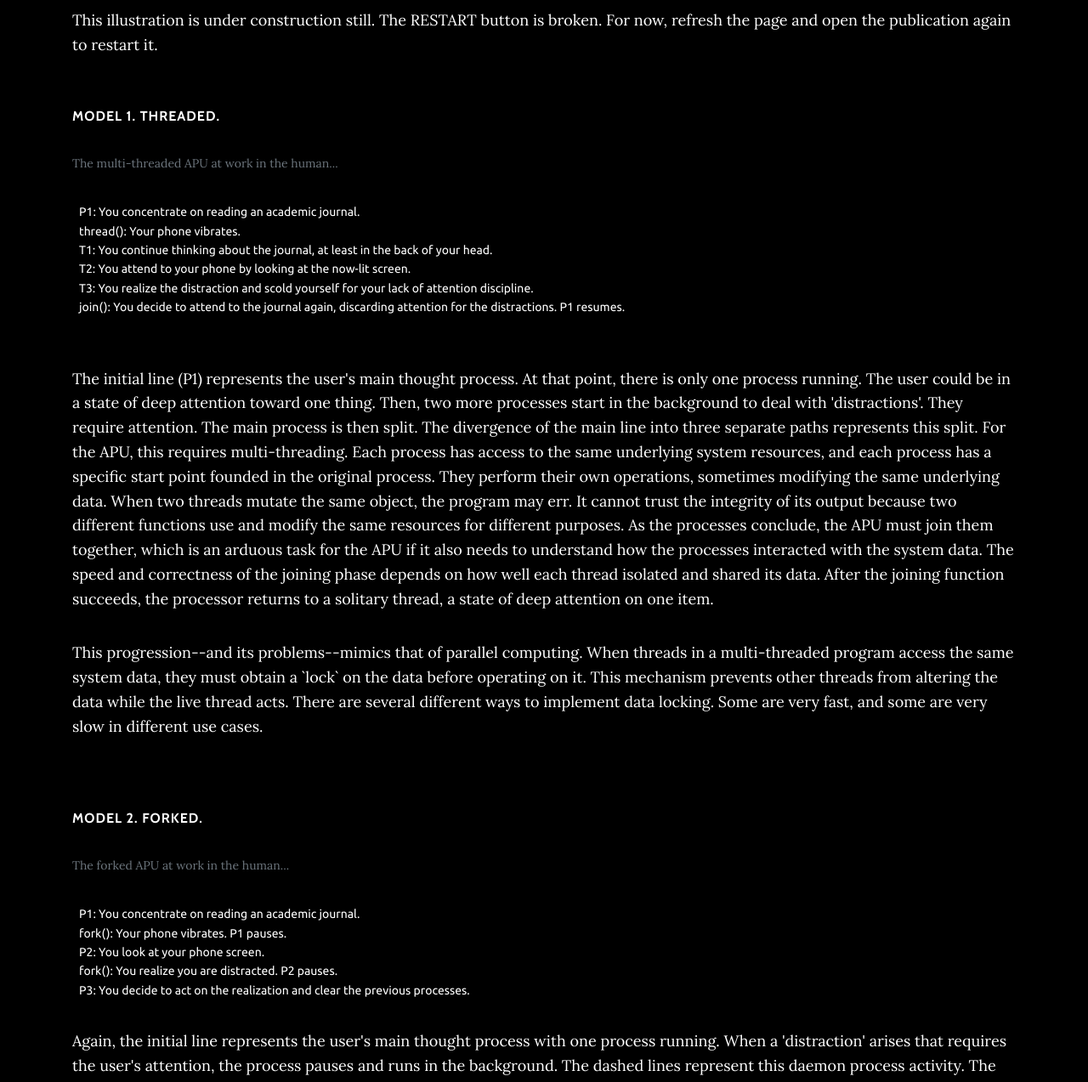
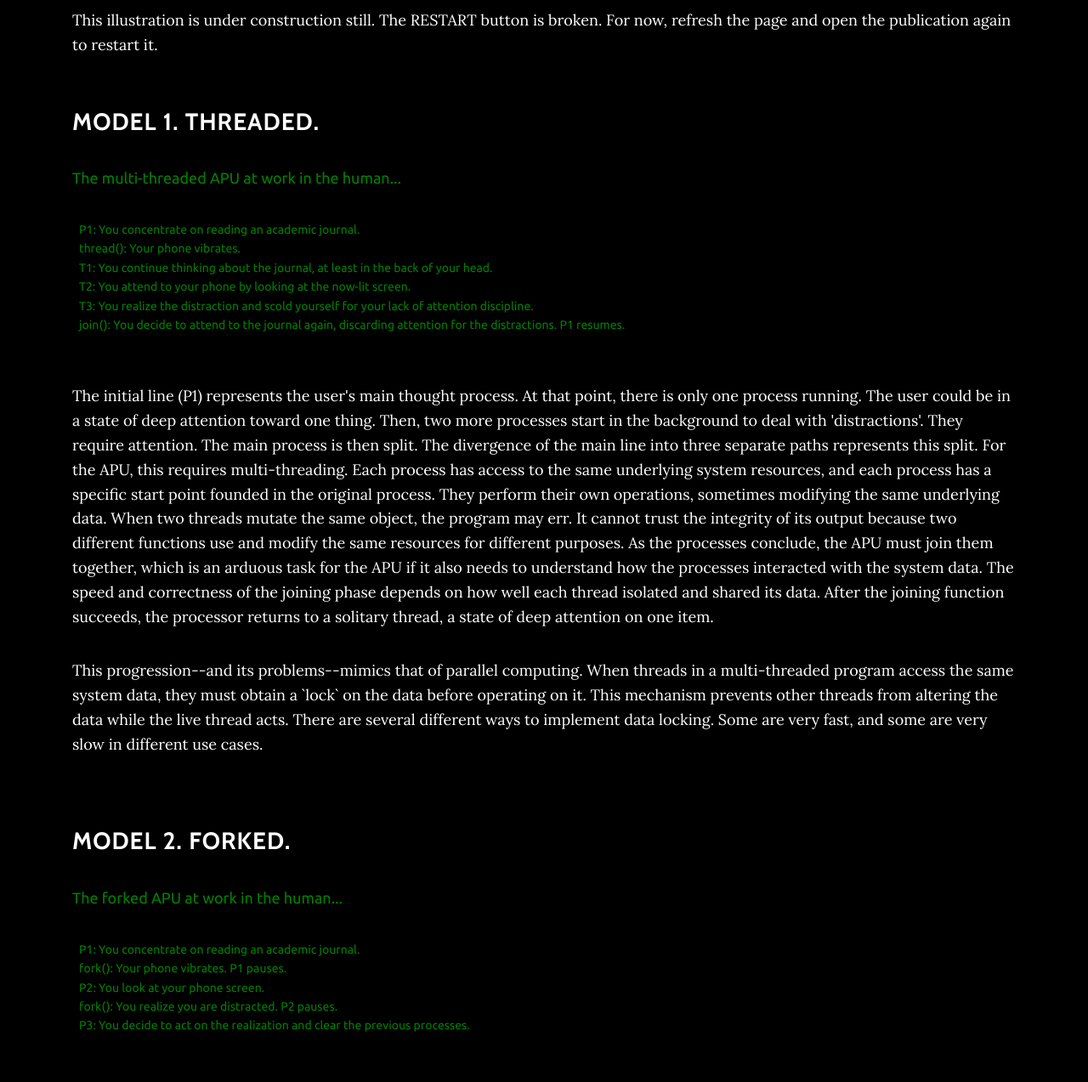
Before and after one commit to mott-lab/digital_native, a website: page pub_1_frame.html in a window 1280 px wide. Shown: the part 420-1693 px from the top of the page at 85% size. Drawn offline with nearby package versions, Linux system fonts and the light colour scheme.

Commit message:
minor stylistic changes to pub#0

```diff
--- a/pub_1_frame.html
+++ b/pub_1_frame.html
@@ -187,11 +187,11 @@
       <div>
         <p>This illustration is under construction still.  The RESTART button is broken.  For now, refresh the page and open the publication again to restart it.</p>
         <br>
-        <h6>Model 1. Threaded.</h6>
-        <p class="item-intro text-muted" style="font-size:14;">
+        <h3>Model 1. Threaded.</h3>
+        <p class="item-intro" style="font-family: Ubuntu; font-size:18; color:green">
         The multi-threaded APU at work in the human...
         </p>
-        <p style="font-family:Ubuntu; margin-left: 8px; font-size:14; ">
+        <p style="font-family:Ubuntu; margin-left: 8px; font-size:14; color:green">
           P1: You concentrate on reading an academic journal.
           <br>
           thread(): Your phone vibrates.
@@ -211,11 +211,11 @@
         </p>
         <br>
         <br>
-        <h6>Model 2. Forked.</h6>
-        <p class="item-intro text-muted" style="font-size:14;">
+        <h3>Model 2. Forked.</h3>
+        <p class="item-intro" style="font-family: Ubuntu; font-size:18; color: green;">
         The forked APU at work in the human...
         </p>
-        <p style="font-family:Ubuntu; margin-left: 8px; font-size:14;">
+        <p style="font-family:Ubuntu; margin-left: 8px; font-size:14; color:green">
           P1: You concentrate on reading an academic journal.
           <br>
           fork(): Your phone vibrates.  P1 pauses.
@@ -226,6 +226,7 @@
           <br>
           P3: You decide to act on the realization and clear the previous processes.
         </p>
+        <br>
         <p>Again, the initial line represents the user's main thought process with one process running.  When a 'distraction' arises that requires the user's attention, the process pauses and runs in the background.  The dashed lines represent this daemon process activity.  The process forks to attend to the 'distraction'.  The forked process spawns an entirely new process.  It does not share the same resources as the original process.  It runs as if it were the only thing on the system.  The pattern repeats when another distracting process begins.  All other processes run in the background, but without conducting any activity.  When a forked process concludes, control of system resources is handed back to the previous process.  The APU must manage the processes' scheduling and resources.</p>
         <p>This forking process is also implemented in computer operating systems.  It differs from multi-threading in that it always isolates system resources for each process.  Each process acts as its own program.  Instead of splitting into multiple branches as is the case with the threading, calling fork() gives birth to an independent program.  The new program executes and then returns to the parent process.  Because modern computers have several processing units, they can run forked programs at the same time, similar to the parallel nature of multi-threading.  However, spawning large numbers of forked processes is time-consuming because the computer needs to create copies of the program for each new process.  If the programmer needs to perform numerous independent actions at once, it is therefore advisable to implement threading.
         </p>
@@ -240,7 +241,7 @@
         <p>Or do you?</p>
         <p>The forked APU model supports Hayles's deep attention concept.  "[C]oncentrating on a single object for long periods, ignoring outside stimuli while so engaged, preferring a single information stream, and having a high tolerance for long focus times" describe facets of a forking program's design.  Recall that a forked process has total control over its own set of program resources.  It accesses and modifies a unique copy of all program data.  In this sense, it is not subject to external influence.  The forked process remains in this state until it completes, and then it hands control back to the operating system.  The forked model treats the attention mechanism as something that directs deep attention.  In the forked model example, the APU attends to each action separately, not all three at once, as is the case with the threaded model.  While things may appear as distractions from a main task, they end up consuming your mental resources just the same, requiring deep attention.
         </p>
-        <p style="font-family: Consolas,monospace; text-align: right;">end<span id="underscore">_</span></p>
+        <p style="font-family: Consolas,monospace; text-align: right; color:green;">end<span id="underscore">_</span></p>
         <br>
       </div>
     </div>
```
